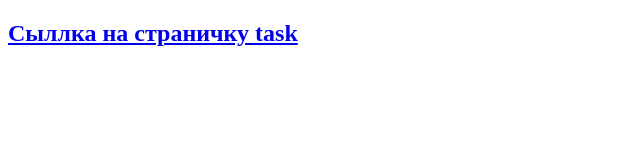
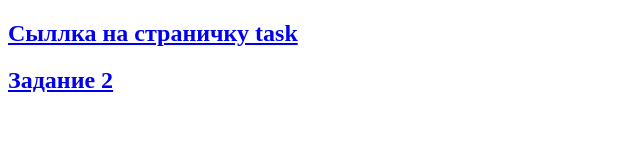
Before and after one commit to ChelovekOboknovenn/web_curs_pr2, a plain HTML site: page index.html in a window 1280 px wide. Shown: the whole page, without its empty margins (0-640 px from the left). Drawn offline with Linux system fonts and the light colour scheme.

Commit message:
Update index.html ex2

```diff
--- a/index.html
+++ b/index.html
@@ -7,5 +7,7 @@
 </head>
 <body>
     <p><h2><a href="task.html">Сыллка на страничку task</a></h2>
+    <p><h2><a href="task2.html">Задание 2</a></h2>
 </body>
+
 </html>
```
